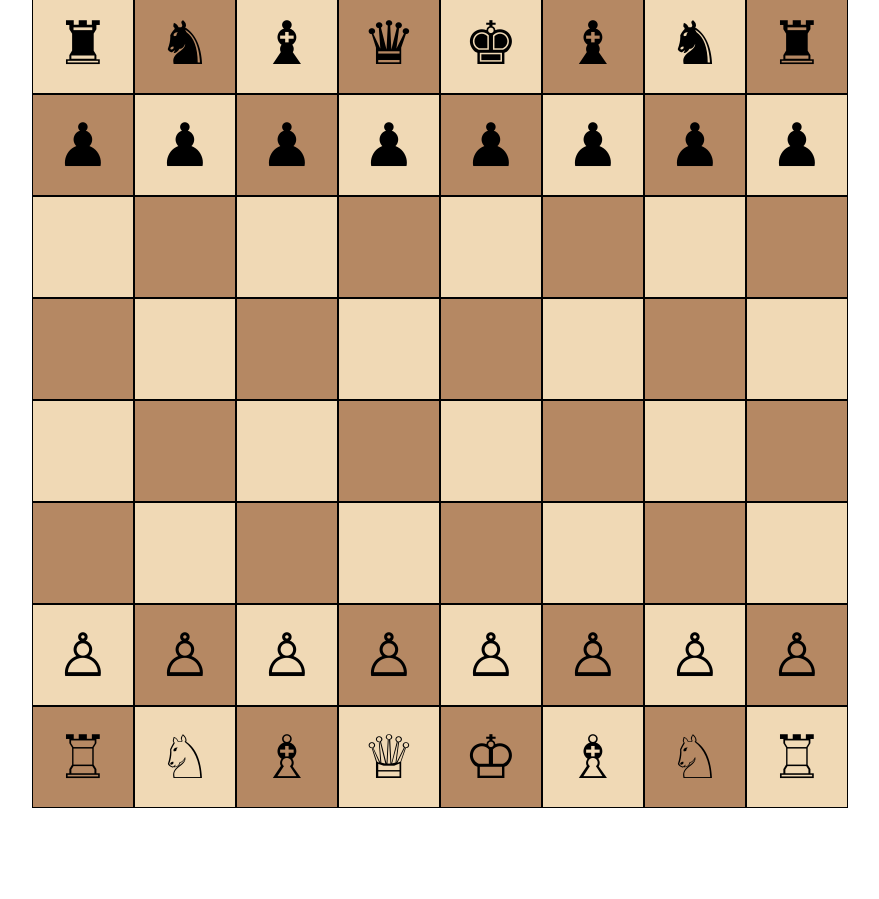
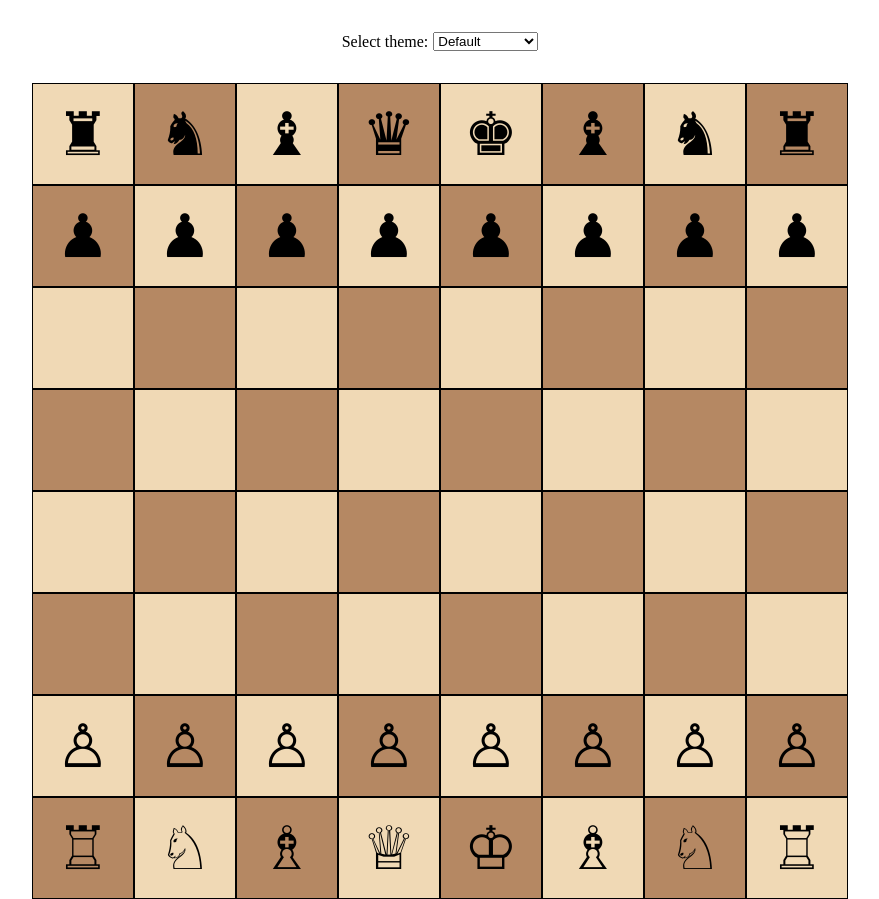
Before and after one commit to narcisalexandru/ChessGame, a Vue app: page / in a window 1280 px wide. Shown: the whole page, without its empty margins (200-1079 px from the left). Before the commit the page ends 808 px from the top, so only its background shows below. Built offline with nearby package versions, Linux system fonts and the light colour scheme.

Commit message:
add board color change

```diff
--- a/src/components/ChessBoard.vue
+++ b/src/components/ChessBoard.vue
@@ -1,4 +1,12 @@
 <template>
+  <div>
+    <div class="theme-selector">
+      <label for="color-theme">Select theme:</label>
+      <select id="color-theme" v-model="selectedTheme">
+        <option v-for="(theme, name) in themes" :key="name" :value="name">{{ name }}</option>
+      </select>
+    </div>
+
     <div class="board">
       <div v-for="(row, rowIndex) in board" :key="rowIndex" class="row">
         <ChessCell
@@ -12,14 +20,26 @@
         />
       </div>
     </div>
+  </div>
 </template>
 
 <script setup lang="ts">
-import { reactive } from 'vue';
+import { reactive, ref } from 'vue';
 import ChessCell from '@/components/ChessCell.vue';
 
-const getColor = (rowIndex: number, colIndex: number): 'white' | 'black' => {
-  return (rowIndex + colIndex) % 2 === 0 ? 'white' : 'black';
+const themes = {
+  'Default': { white: '#f0d9b5', black: '#b58863' },
+  'Green Theme': { white: '#a9bfa8', black: '#21571b' },
+  'Blue Theme': { white: '#add8e6', black: '#4682b4' },
+  'Red Theme': { white: '#f4c4c0', black: '#8a251e' },
+  'Pink Theme': { white: '#ffc0cb', black: '#cf1c7a' }
+};
+
+const selectedTheme = ref('Default');
+
+const getColor = (rowIndex: number, colIndex: number): string => {
+  const theme = themes[selectedTheme.value];
+  return (rowIndex + colIndex) % 2 === 0 ? theme.white : theme.black;
 };
 
 const initialBoard = [
@@ -45,8 +65,15 @@ const movePiece = (from: { row: number, col: number }, to: { row: number, col: n
 </script>
 
 <style scoped>
+.theme-selector {
+  display: flex;
+  align-items: center;
+  justify-content: center;
+  margin: 2rem;
+  gap: 5px;
+}
+
 .board {
-  height: 100vh;
   display: grid;
   align-items: center;
   justify-content: center;
--- a/src/components/ChessCell.vue
+++ b/src/components/ChessCell.vue
@@ -1,6 +1,7 @@
 <template>
   <div
-    :class="['cell', color]"
+    :class="['cell']"
+    :style="{ backgroundColor: color }"
     :draggable="!!content"
     @dragstart="onDragStart"
     @dragover.prevent
@@ -12,7 +13,7 @@
 
 <script setup lang="ts">
 const props = defineProps<{
-  color: 'white' | 'black',
+  color: string,
   content?: string,
   rowIndex: number,
   colIndex: number
@@ -51,12 +52,4 @@ const onDrop = (event: DragEvent) => {
   transform: translate(-50%, -50%);
   font-size: 60px;
 }
-
-.white {
-  background-color: #f0d9b5;
-}
-
-.black {
-  background-color: #b58863;
-}
 </style>
```
Lines whose indentation alone changed are shown as unchanged.
